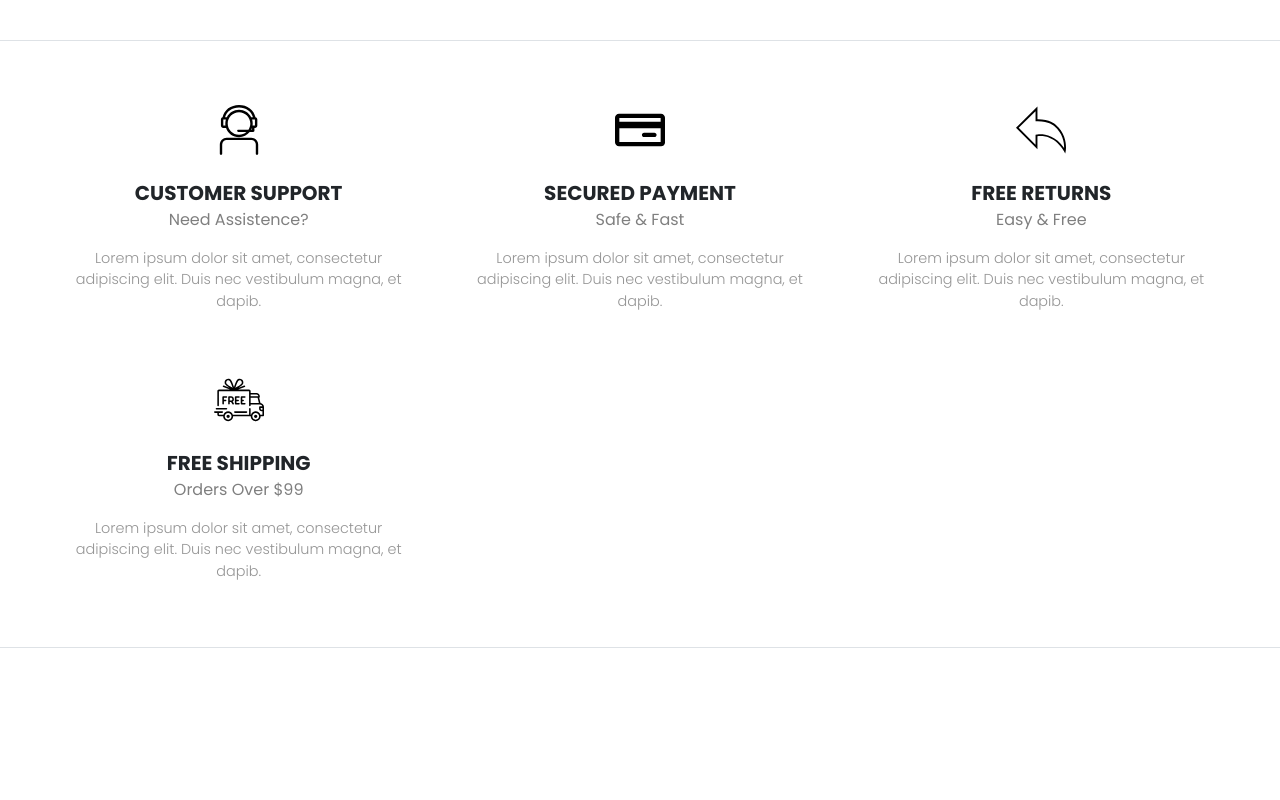
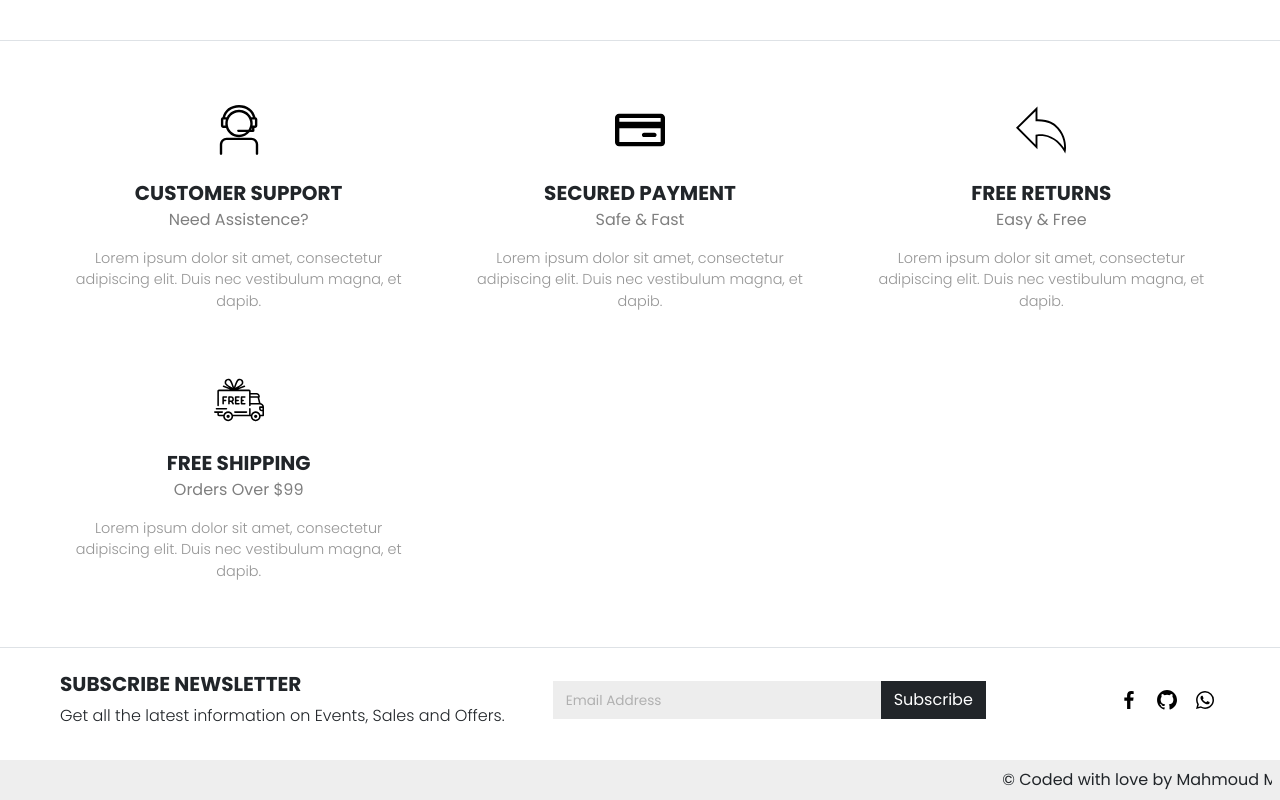
Before and after one commit to MahmoudMeky/E-commerce-React-Project, a React (Create React App) app: page / in a window 1280 px wide. Shown: the part 1833-2633 px from the top of the page. Before the commit the page ends 2481 px from the top, so only its background shows below. Built offline with nearby package versions, Linux system fonts and the light colour scheme; no server answers; a web font is replaced by a local one.

Commit message:
Finished Footer

```diff
--- a/src/App.jsx
+++ b/src/App.jsx
@@ -1,8 +1,8 @@
 import "bootstrap/dist/css/bootstrap.min.css";
 import "./App.css";
 import MainNavbar from "./Components/Navbar/MainNavbar";
+import Footer from "./Components/Footer/Footer";
 import CartProvider from "./Store/CartProvider";
-import Subscribe from "./Components/Footer/Subscribe";
 import HomePage from "./Routing/HomePage";
 import AboutPage from "./Routing/AboutPage";
 import ContactPage from "./Routing/ContactPage";
@@ -10,6 +10,7 @@ import ErrorPage from "./Routing/ErrorPage";
 import CategoryPage from "./Routing/CategoryPage";
 import ProductPage from "./Routing/ProductPage";
 import CartPage from "./Routing/CartPage";
+
 
 
 import { Route, Routes } from "react-router-dom";
@@ -32,8 +33,8 @@ function App() {
                 <Route path="*" element={<ErrorPage />} />
             </Routes>
 
-            {/* <Subscribe /> */}
 
+            <Footer/>
         </CartProvider>
     );
 }
--- a/src/Components/Features/Features.css
+++ b/src/Components/Features/Features.css
@@ -7,6 +7,13 @@
     align-items: center;
     /* background-color: red; */
     position: relative;
+}
+
+@media (max-width:376px) {
+    .features {
+
+        grid-template-columns: 1fr;
+    }
 }
 
 .feature-item {
@@ -38,6 +45,6 @@
 
 .feature-item p {
     margin: 0;
-    font-size: .9rem!important;
+    font-size: .9rem !important;
     color: rgb(149, 149, 149);
 }
--- /dev/null
+++ b/src/Components/Footer/Footer.jsx
@@ -0,0 +1,11 @@
+import React from 'react'
+
+export default function Footer() {
+  return (
+    <footer className='text-center p-2  d-flex mt-2 justify-content-center ' style={{background:"#eee"}}>
+      <marquee behavior="alternate" direction=""  className="w-md-50" >
+        &copy; Coded with love by Mahmoud Meky
+      </marquee>
+    </footer>
+  )
+}
--- a/src/Components/Footer/Subscribe.css
+++ b/src/Components/Footer/Subscribe.css
@@ -1,24 +1,50 @@
-.subscribe {
-    display: flex;
-    flex-wrap: wrap;
-    justify-content: space-between;
-    padding: 3rem;
-}
-
-
-.subscribe__content {
-    display: flex;
-    width: fit-content;
-}
-
-.subscribe__icons {
-    display: flex;
-    /* width: 20%; */
-    width: fit-content;
-}
-
-.subscribe__icons .icon {}
 
 .subscribe__icons .icon img {
     width: 20px;
 }
+
+.subscribe form input {
+    background-color: #ededed;
+    /* width: 300px; */
+    padding-left: 10px;
+}
+
+.subscribe form input::placeholder {
+    padding-left: 3px;
+    opacity: .5;
+    font-size: .85rem;
+}
+.subscribe__icons .icon{
+    display: flex;
+    border-radius: 50%;
+    justify-content: center;
+    align-items: center;
+    padding: 3px;
+}
+.subscribe__icons .icon:hover{
+    background-color: black;
+}
+.subscribe__icons .icon svg{
+    transition: .3s;
+}
+.subscribe__icons .icon:hover svg{
+    fill: white;
+}
+
+
+
+
+
+
+
+
+
+
+@media (max-width:576px) {
+    .subscribe form input {
+        height: 50px!important;
+    }
+    .subscribe form{
+        width: 100%;
+    }
+}
--- a/src/Components/Footer/Subscribe.jsx
+++ b/src/Components/Footer/Subscribe.jsx
@@ -3,30 +3,30 @@ import "./Subscribe.css";
 
 export default function Subscribe() {
     return (
-        <div className="subscribe row m-0">
-        <div className="subscribe__content">
-            <div className="text">
-            <h5>Subscribe Newsletter</h5>
-            <p className="lead">
-                Get all the latest information on Events, Sales and Offers.
-            </p>
+        <div className="subscribe px-1 px-lg-5 py-4 row m-0 flex-column flex-lg-row align-items-center justify-content-between gap-3 gap-lg-0">
+            <div className="subscribe__content col-12 col-lg-10 d-flex justify-content-start align-items-center gap-lg-5 flex-column flex-lg-row gap-3">
+                <div className="text text-center text-lg-start text-lg-start d-flex flex-column gap-2" >
+                    <h5 className="m-0 fw-bold text-uppercase">Subscribe Newsletter</h5>
+                    <p className="lead m-0 fs-6">
+                        Get all the latest information on Events, Sales and Offers.
+                    </p>
+                </div>
+                <form action="" className="d-flex mw-100 flex-column flex-sm-row ">
+                    <input type="text" className="border-0 rounded-0" placeholder="Email Address" name="email_address" />
+                    <button className="btn btn-dark rounded-0 h-100">Subscribe</button>
+                </form>
             </div>
-            <form action="">
-                <input type="text" name="email_address" />
-                <button>Subscribe</button>
-            </form>
-        </div>
-        <div className="subscribe__icons">
-            <div className="icon">
-                <img src="/icons/fb.svg" alt="Facebook Icon" />
+            <div className="subscribe__icons col-12 col-md-2 d-flex justify-content-center justify-content-lg-end gap-2">
+                <a className="icon" href="https://www.facebook.com/mahmoudmekiii" target={"_blank"}>
+                <svg xmlns="http://www.w3.org/2000/svg" width="24" height="24"><path d="M13.397 20.997v-8.196h2.765l.411-3.209h-3.176V7.548c0-.926.258-1.56 1.587-1.56h1.684V3.127A22.336 22.336 0 0 0 14.201 3c-2.444 0-4.122 1.492-4.122 4.231v2.355H7.332v3.209h2.753v8.202h3.312z"></path></svg>
+                </a>
+                <a className="icon" href="https://github.com/MahmoudMeky" target={"_blank"}>
+                <svg xmlns="http://www.w3.org/2000/svg" width="24" height="24"><path fill-rule="evenodd" clip-rule="evenodd" d="M12.026 2c-5.509 0-9.974 4.465-9.974 9.974 0 4.406 2.857 8.145 6.821 9.465.499.09.679-.217.679-.481 0-.237-.008-.865-.011-1.696-2.775.602-3.361-1.338-3.361-1.338-.452-1.152-1.107-1.459-1.107-1.459-.905-.619.069-.605.069-.605 1.002.07 1.527 1.028 1.527 1.028.89 1.524 2.336 1.084 2.902.829.091-.645.351-1.085.635-1.334-2.214-.251-4.542-1.107-4.542-4.93 0-1.087.389-1.979 1.024-2.675-.101-.253-.446-1.268.099-2.64 0 0 .837-.269 2.742 1.021a9.582 9.582 0 0 1 2.496-.336 9.554 9.554 0 0 1 2.496.336c1.906-1.291 2.742-1.021 2.742-1.021.545 1.372.203 2.387.099 2.64.64.696 1.024 1.587 1.024 2.675 0 3.833-2.33 4.675-4.552 4.922.355.308.675.916.675 1.846 0 1.334-.012 2.41-.012 2.737 0 .267.178.577.687.479C19.146 20.115 22 16.379 22 11.974 22 6.465 17.535 2 12.026 2z"></path></svg>
+                </a>
+                <a className="icon" href="http://wa.me/+201010595485" target={"_blank"}>
+                <svg xmlns="http://www.w3.org/2000/svg" width="24" height="24"><path fill-rule="evenodd" clip-rule="evenodd" d="M18.403 5.633A8.919 8.919 0 0 0 12.053 3c-4.948 0-8.976 4.027-8.978 8.977 0 1.582.413 3.126 1.198 4.488L3 21.116l4.759-1.249a8.981 8.981 0 0 0 4.29 1.093h.004c4.947 0 8.975-4.027 8.977-8.977a8.926 8.926 0 0 0-2.627-6.35m-6.35 13.812h-.003a7.446 7.446 0 0 1-3.798-1.041l-.272-.162-2.824.741.753-2.753-.177-.282a7.448 7.448 0 0 1-1.141-3.971c.002-4.114 3.349-7.461 7.465-7.461a7.413 7.413 0 0 1 5.275 2.188 7.42 7.42 0 0 1 2.183 5.279c-.002 4.114-3.349 7.462-7.461 7.462m4.093-5.589c-.225-.113-1.327-.655-1.533-.73-.205-.075-.354-.112-.504.112s-.58.729-.711.879-.262.168-.486.056-.947-.349-1.804-1.113c-.667-.595-1.117-1.329-1.248-1.554s-.014-.346.099-.458c.101-.1.224-.262.336-.393.112-.131.149-.224.224-.374s.038-.281-.019-.393c-.056-.113-.505-1.217-.692-1.666-.181-.435-.366-.377-.504-.383a9.65 9.65 0 0 0-.429-.008.826.826 0 0 0-.599.28c-.206.225-.785.767-.785 1.871s.804 2.171.916 2.321c.112.15 1.582 2.415 3.832 3.387.536.231.954.369 1.279.473.537.171 1.026.146 1.413.089.431-.064 1.327-.542 1.514-1.066.187-.524.187-.973.131-1.067-.056-.094-.207-.151-.43-.263"></path></svg>
+                </a>
             </div>
-            <div className="icon">
-                <img src="/icons/tw.svg" alt="Twitter Icon" />
-            </div>
-            <div className="icon">
-                <img src="/icons/ig.svg" alt="Instagram Icon" />
-            </div>
-        </div>
         </div>
     );
 }
--- a/src/Components/Products/Product/Product.css
+++ b/src/Components/Products/Product/Product.css
@@ -9,6 +9,7 @@
     position: relative;
     overflow: hidden;
 }
+
 
 .item .text {
     background-color: #f4f4f4;
--- a/src/Routing/CategoryPage.jsx
+++ b/src/Routing/CategoryPage.jsx
@@ -55,7 +55,7 @@ export default function CategoryPage() {
 
   return (
     <>{categoryID?
-      <section className="products row p-0 p-md-5 py-5 m-0 justify-content-center gap-4">
+      <section className="products row p-0 p-md-5 py-5 m-0 justify-content-center gap-4" style={{minHeight:"calc(100vh - 118px)"}}>
         <h5 className="section-title">{category}</h5>
         <div className="items">
           {categories.map((cat) => {
--- a/src/Routing/ErrorPage.jsx
+++ b/src/Routing/ErrorPage.jsx
@@ -8,7 +8,7 @@ export default function ErrorPage() {
 
 
   return (
-    <div className='row m-0 align-items-center mt-5 flex-column' style={{ height: "calc(100vh - 70px)", overflow: "hidden" }}>
+    <div className='row m-0 align-items-center mt-5 flex-column' style={{ height: "calc(100vh - 166px)", overflow: "hidden" }}>
       <div className='col-12 text-center w-75  p-2 p-md-4 p-lg-5 d-flex flex-column gap-2 align-items-center' style={{ height: "700px" }}>
         <img src="/404/404_lg.svg" className='d-none  d-sm-block image-fluid' style={{ width: "100%", maxHeight: "100%", objectFit: "contain" }} alt="Error 404 - Page Not Found" />
         <div className='d-block  d-sm-none row'>
--- a/src/Routing/HomePage.jsx
+++ b/src/Routing/HomePage.jsx
@@ -1,6 +1,7 @@
 import React from 'react'
 import Categories from '../Components/Categories/Categories'
 import Features from '../Components/Features/Features'
+import Subscribe from '../Components/Footer/Subscribe'
 import Landing from '../Components/Landing/Landing'
 import Products from '../Components/Products/Products'
 import SalesSection from '../Components/Sales/SalesSection'
@@ -13,6 +14,7 @@ export default function HomePage() {
             <SalesSection />
             <Products />
             <Features />
+            <Subscribe />
         </>
     )
 }
--- a/src/Routing/ProductPage.jsx
+++ b/src/Routing/ProductPage.jsx
@@ -59,7 +59,7 @@ export default function ProductPage() {
       {
 
         item ?
-          <div className="product-page px-1 px-lg-5 mt-5 ">
+          <div className="product-page px-1 px-lg-5 mt-4  " style={{minHeight:"calc(100vh - 142px)"}}>
             <div className="row px-3 d-flex flex-wrap h-100">
               <div
                 className="product-images col-12 col-md-5 col-lg-4 p-0"
```
